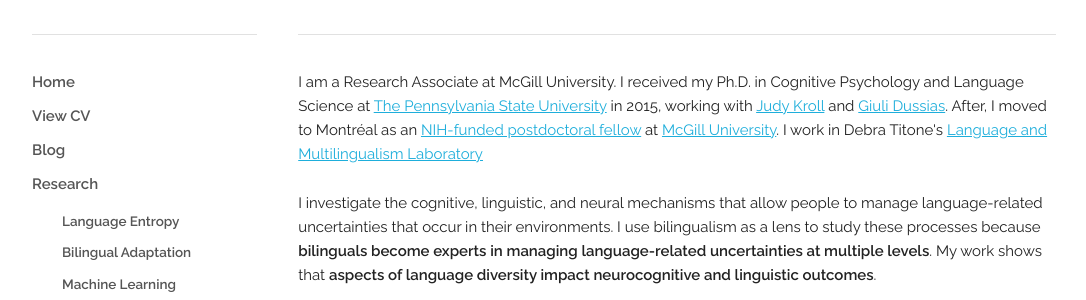
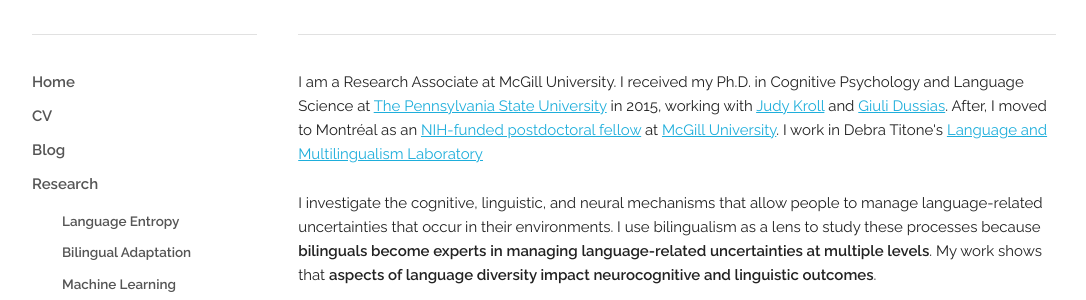
Before and after one commit to jasongullifer/jasongullifer.github.io, a Jekyll site: the page built from index.html, in a window 1280 px wide. Shown: the part 243-543 px from the top of the page, without its empty margins (96-1182 px from the left). Built offline with Jekyll 4.4.1, drawn with Linux system fonts in a browser that asks for light colours; nearby versions of some CDN libraries; Markdown is read by kramdown in place of the engine named in the settings; the list of posts is cut into pages by our own code; comment, search, counter and statistics services are not loaded.

Commit message:
change cv link name

```diff
--- a/_includes/menubar.html
+++ b/_includes/menubar.html
@@ -1,6 +1,6 @@
 <ul>
 <li><a href="/">Home</a></li>
-<li><a href="/files/gullifer_cv_11-2021.pdf">View CV</a></li>
+<li><a href="/files/gullifer_cv_11-2021.pdf">CV</a></li>
 <li><a href="/blog/">Blog</a></li>
 <li><a href="/research/">Research</a></li>
 <ul>
```
